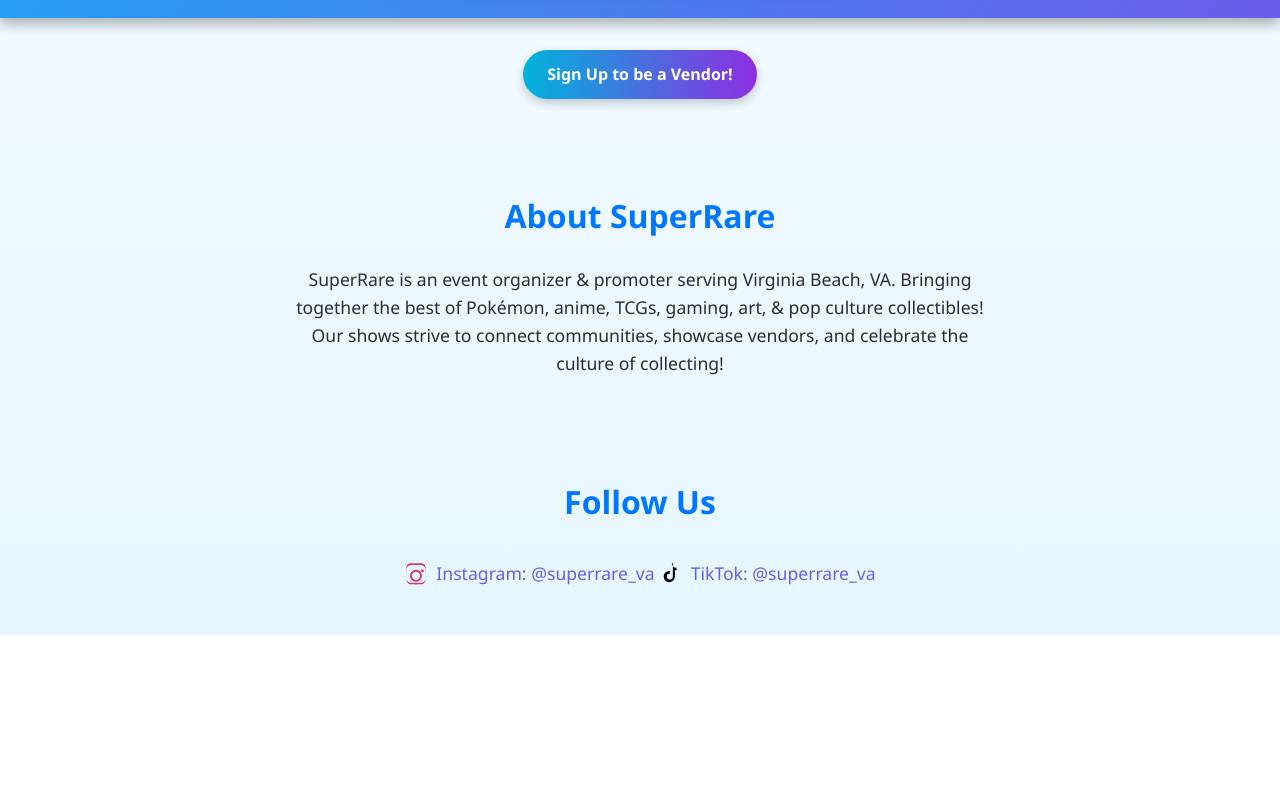
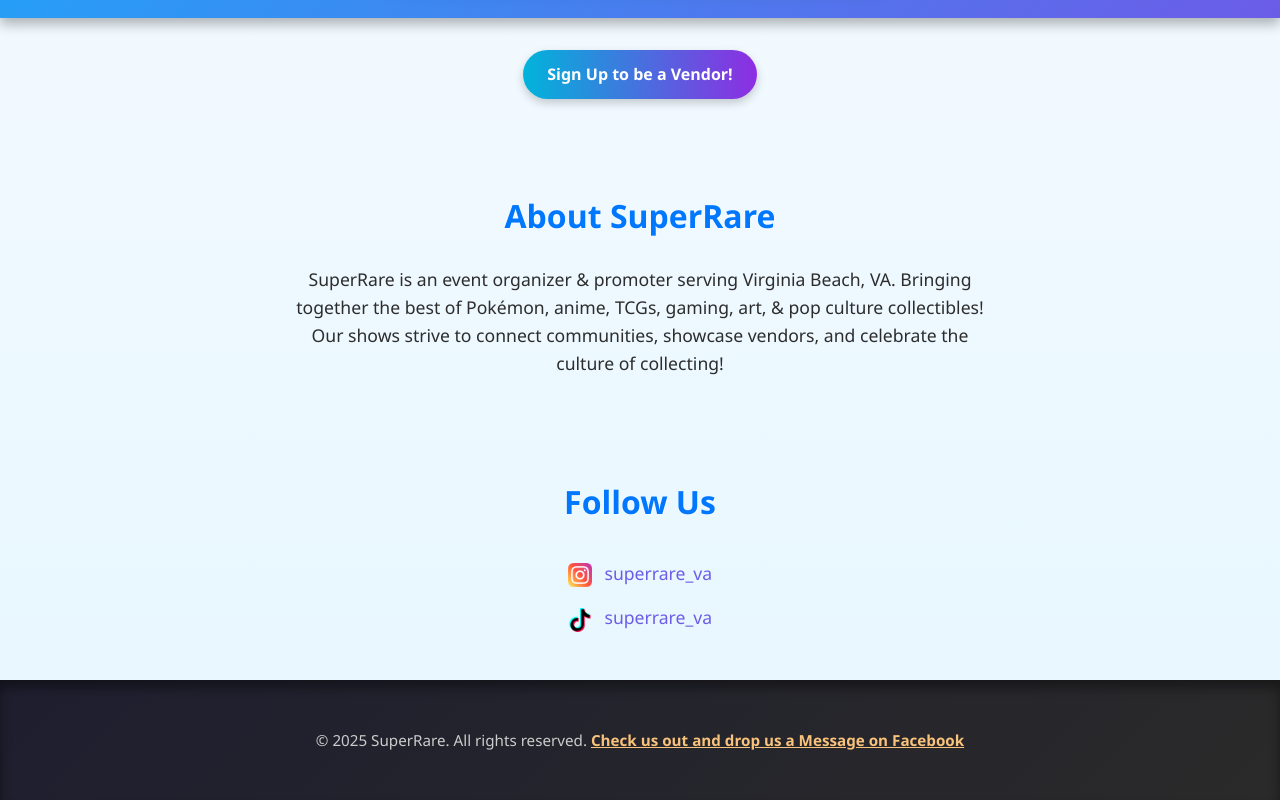
Before and after one commit to SuperRareVA/superrareva.github.io, a plain HTML site: page index.html in a window 1280 px wide. Shown: the part 718-1518 px from the top of the page. Before the commit the page ends 1353 px from the top, so only its background shows below. Drawn offline with Linux system fonts and the light colour scheme.

Commit message:
Update index.html

```diff
--- a/index.html
+++ b/index.html
@@ -30,25 +30,23 @@
 </section>
 
 
+  <section class="social">
+    <h2>Follow Us</h2>
+    <p>
+      <a href="https://instagram.com/superrare_va" target="_blank" rel="noopener">
+  <img src="instagram-icon.png" alt="Instagram" style="height: 24px; vertical-align: middle; margin-right: 8px;">
+  superrare_va
+</a><br />
+      <a href="https://tiktok.com/@superrare_va" target="_blank" rel="noopener">
+  <img src="tiktok-icon.png" alt="TikTok" style="height: 24px; vertical-align: middle; margin-right: 8px;">
+  superrare_va
+</a>
+    </p>
+  </section>
 
-<section class="social">
-  <h2>Follow Us</h2>
-  <p>
-    <a href="https://instagram.com/superrare_va" target="_blank" rel="noopener" style="display: inline-flex; align-items: center; gap: 8px;">
-      <svg xmlns="http://www.w3.org/2000/svg" role="img" viewBox="0 0 24 24" fill="#E1306C" height="24" width="24">
-        <title>Instagram</title>
-        <path d="M12 2.163c3.204 0 3.584.012 4.85.07 1.366.062 2.633.334 3.608 1.31.975.975 1.247 2.242 1.31 3.608.058 1.266.07 1.646.07 4.85s-.012 3.584-.07 4.85c-.063 1.366-.335 2.633-1.31 3.608-.975.975-2.242 1.247-3.608 1.31-1.266.058-1.646.07-4.85.07s-3.584-.012-4.85-.07c-1.366-.063-2.633-.335-3.608-1.31-.975-.975-1.247-2.242-1.31-3.608C2.175 15.747 2.163 15.367 2.163 12s.012-3.584.07-4.85c.063-1.366.335-2.633 1.31-3.608C4.518 2.497 5.785 2.225 7.151 2.163 8.417 2.105 8.797 2.163 12 2.163zm0 1.838c-3.17 0-3.548.012-4.797.07-1.087.05-1.684.24-2.078.406a3.994 3.994 0 0 0-1.428.927 3.994 3.994 0 0 0-.927 1.428c-.165.394-.355.99-.406 2.078-.058 1.249-.07 1.627-.07 4.797s.012 3.548.07 4.797c.05 1.087.24 1.684.406 2.078.205.491.484.933.927 1.428.495.443.937.722 1.428.927.394.165.99.355 2.078.406 1.249.058 1.627.07 4.797.07s3.548-.012 4.797-.07c1.087-.05 1.684-.24 2.078-.406a3.994 3.994 0 0 0 1.428-.927 3.994 3.994 0 0 0 .927-1.428c.165-.394.355-.99.406-2.078.058-1.249.07-1.627.07-4.797s-.012-3.548-.07-4.797c-.05-1.087-.24-1.684-.406-2.078a3.994 3.994 0 0 0-.927-1.428 3.994 3.994 0 0 0-1.428-.927c-.394-.165-.99-.355-2.078-.406-1.249-.058-1.627-.07-4.797-.07zm0 4.838a5.999 5.999 0 1 0 0 11.998 5.999 5.999 0 0 0 0-11.998zm0 1.838a4.161 4.161 0 1 1 0 8.322 4.161 4.161 0 0 1 0-8.322zm6.406-2.204a1.44 1.44 0 1 0 0 2.881 1.44 1.44 0 0 0 0-2.881z"/>
-      </svg>
-      Instagram: @superrare_va
-    </a>
-  </p>
-  <p>
-    <a href="https://tiktok.com/@superrare_va" target="_blank" rel="noopener" style="display: inline-flex; align-items: center; gap: 8px;">
-      <svg xmlns="http://www.w3.org/2000/svg" role="img" viewBox="0 0 24 24" fill="#000000" height="24" width="24">
-        <title>TikTok</title>
-        <path d="M12.831 2.25a6.086 6.086 0 0 0 .064.844c.23 1.866 1.645 3.37 3.466 3.632a3.61 3.61 0 0 0 1.196-.002v2.457a6.169 6.169 0 0 1-1.687-.196v6.566a5.583 5.583 0 1 1-5.583-5.583c.19 0 .378.01.563.029v2.471a2.986 2.986 0 1 0 2.986 2.986V2.25z"/>
-      </svg>
-      TikTok: @superrare_va
-    </a>
-  </p>
-</section>
+  <footer>
+    <p>&copy; 2025 SuperRare. All rights reserved.</p>
+    <p><a href="https://www.facebook.com/profile.php?id=61575735942660" target="_blank" rel="noopener">Check us out and drop us a Message on Facebook</a></p>
+  </footer>
+</body>
+</html>
```
